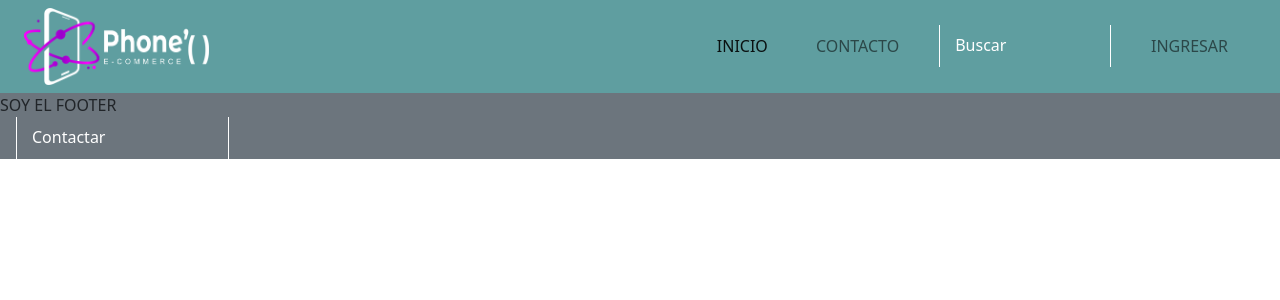
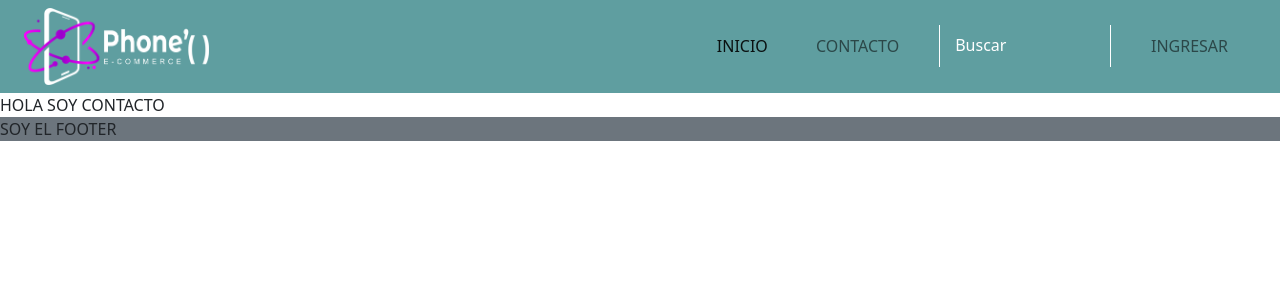
Before and after one commit to MaxLezano/SoftDev-frontend, a React (Create React App) app: page /contact in a window 1280 px wide. Shown: the top 300 px of the page. Built offline with nearby package versions, Linux system fonts and the light colour scheme.

Commit message:
se cargaron componentes al navbar

```diff
--- a/src/App.js
+++ b/src/App.js
@@ -3,6 +3,7 @@ import { Routes, Route } from 'react-router-dom';
 import Footer from './components/Footer/Footer';
 import Header from './components/Header/Header';
 import Home from './pages/home';
+import Contact from './pages/contact';
 
 function App() {
   return (
@@ -10,6 +11,7 @@ function App() {
       <Header />
       <Routes>
         <Route path='/' element={<Home />}/>
+        <Route path='/contact' element={<Contact />}/>
       </Routes>
       <Footer />
     </>
--- /dev/null
+++ b/src/components/Button/Button.js
@@ -0,0 +1,9 @@
+import React from 'react';
+
+function Button({ classNameButton, description }) {
+  return (
+    <button className={classNameButton}>{description}</button>
+  );
+}
+
+export default Button;
--- a/src/components/Footer/Footer.js
+++ b/src/components/Footer/Footer.js
@@ -1,13 +1,8 @@
 import React from 'react';
-import Input from '../Input/Input';
 
 function Footer() {
   return (
-    <div className='bg-secondary'>SOY EL FOOTER
-      <form className='col-8 col-lg-2 mx-3'>
-        <Input labelText='Contactar' />
-      </form>
-    </div>
+    <div className='bg-secondary'>SOY EL FOOTER</div>
   );
 }
 
--- a/src/components/Header/Header.js
+++ b/src/components/Header/Header.js
@@ -1,6 +1,7 @@
 import React from 'react';
 import { Link } from 'react-router-dom';
 import logoBlack from '../../assets/images/logo-black.png';
+import Button from '../Button/Button';
 import Input from '../Input/Input';
 import './Header.css';
 
@@ -15,16 +16,16 @@ function Header() {
         <div className='collapse navbar-collapse justify-content-end' id='navbarSupportedContent'>
           <ul className='navbar-nav justify-content-end align-items-center pe-3 col-12'>
             <li className='nav-item text-center mx-3'>
-              <a className='nav-link active' aria-current='page' href='/#'>INICIO</a>
+              <Link reloadDocument className='nav-link active' aria-current='page' to='/'>INICIO</Link>
             </li>
             <li className='nav-item text-center mx-3'>
-              <a className='nav-link' href='/#'>CONTACTO</a>
+              <Button classNameButton='nav-link btn border-0' description='CONTACTO'/>
             </li>
             <form className='col-8 col-lg-2 mx-3' role='search'>
               <Input labelText='Buscar' />
             </form>
             <li className='nav-item text-center mx-3'>
-              <a className='nav-link' href='/#'>INGRESAR</a>
+              <Button  classNameButton='nav-link btn border-0' description='INGRESAR'/>
             </li>
           </ul>
         </div>
--- /dev/null
+++ b/src/pages/contact.js
@@ -0,0 +1,9 @@
+import React from 'react';
+
+function contact() {
+  return (
+    <div>HOLA SOY CONTACTO</div>
+  );
+}
+
+export default contact;
```
